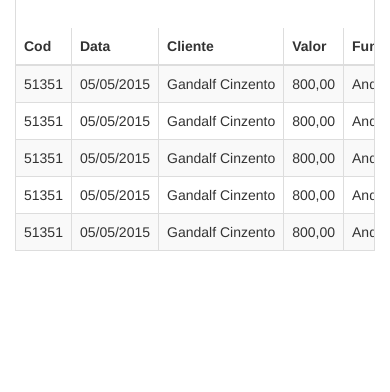
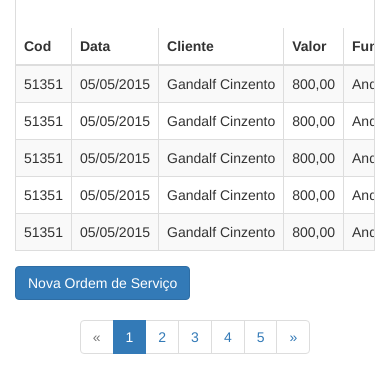
Before and after one commit to andreluiz1013/Twitter-Bootstrap, a plain HTML site: page index.html in a window 390 px wide. Shown: the part 222-614 px from the top of the page. Drawn offline with Linux system fonts and the light colour scheme.

Commit message:
Add Pagination

```diff
--- a/css/style.css
+++ b/css/style.css
@@ -18,6 +18,23 @@
   margin-bottom: 5px;
 }
 
+.cabecalho h1{
+  margin: 0;
+  font-size: 3em;
+}
+
+.busca{
+  margin-top:12px;
+}
+
+.dados-os{
+  margin-top: 30px;
+}
+
+.paginacao .pagination{
+  margin: 0;
+}
+
 @media(max-width: 767px){
   .perfil {
     color:#ffffff;
@@ -31,17 +48,11 @@
     text-decoration: none;
     color: #ffffff;
   }
+  .paginacao{
+    text-align: center;
+  }
+
+  .paginacao .pagination{
+    margin-top: 20px;
+  }
 }
-
-.cabecalho h1{
-  margin: 0;
-  font-size: 3em;
-}
-
-.busca{
-  margin-top:12px;
-}
-
-.dados-os{
-  margin-top: 30px;
-}
--- a/index.html
+++ b/index.html
@@ -161,6 +161,23 @@
       </table>
       </div>
 
+      <footer class="row">
+        <div class="col-sm-6">
+          <button type="button" class="btn btn-primary">Nova Ordem de Serviço</button>
+        </div>
+        <div class="col-sm-6 paginacao text-right">
+          <ul class="pagination">
+            <li class="disabled"><a href="#"><span>&laquo;</span></a></li>
+            <li class="active"><a href="#">1</a></li>
+            <li><a href="#">2</a></li>
+            <li><a href="#">3</a></li>
+            <li><a href="#">4</a></li>
+            <li><a href="#">5</a></li>
+            <li><a href="#"><span>&raquo;</span></a></li>
+          </ul>
+        </div>
+      </footer>
+
     </div>
 
     <script src="js/jquery-3.1.0.min.js"></script>
```
